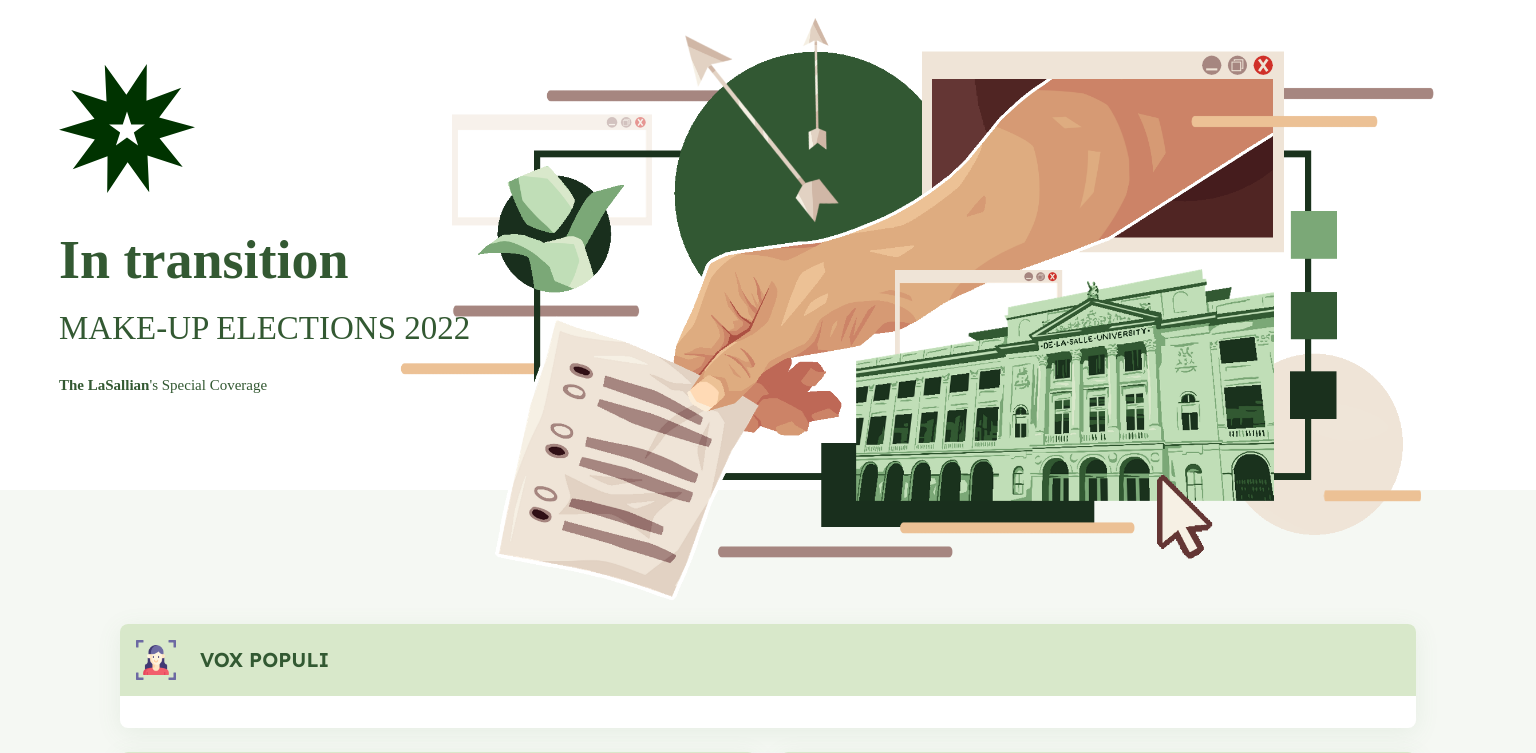
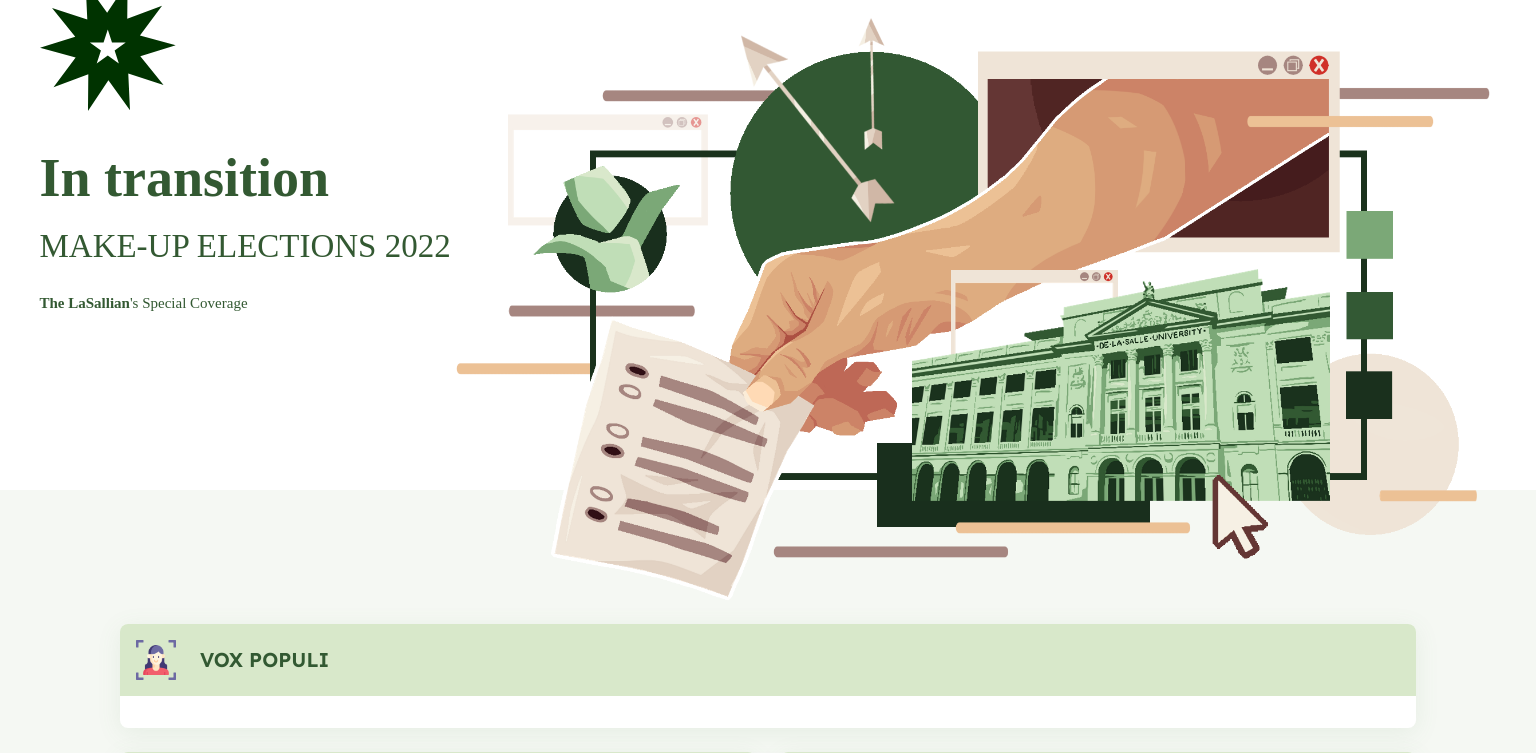
Before and after one commit to thelasallian/tls-me2022, a PHP site: page / in a window 1536 px wide. Shown: the top 753 px of the page. Run offline with PHP 8.4, Linux system fonts and the light colour scheme; data that the repository does not hold is empty; some web fonts are replaced.

Commit message:
Attempted fix for large screens

```diff
--- a/css/styles.css
+++ b/css/styles.css
@@ -139,6 +139,26 @@ body {
     #content p {
         font-size: 3vw;
     }
+}
+
+@media screen and (min-width: 1441px){
+    .header-container #banner {
+        left: 58.2%;
+        transform: translateX(-42.8%);
+    }
+
+    .header-container #content {
+        width: fit-content;
+        position: relative;
+        top: -87.5vh;
+        left: 22.7%;
+        transform: translateX(-78.3%);
+    }
+}
+
+@font-face {
+    font-family: 'MADE Outer Sans';
+    src: url('../assets/MADEOuterSans.otf');
 }
 
 /* Common Styles Everywhere */
```
